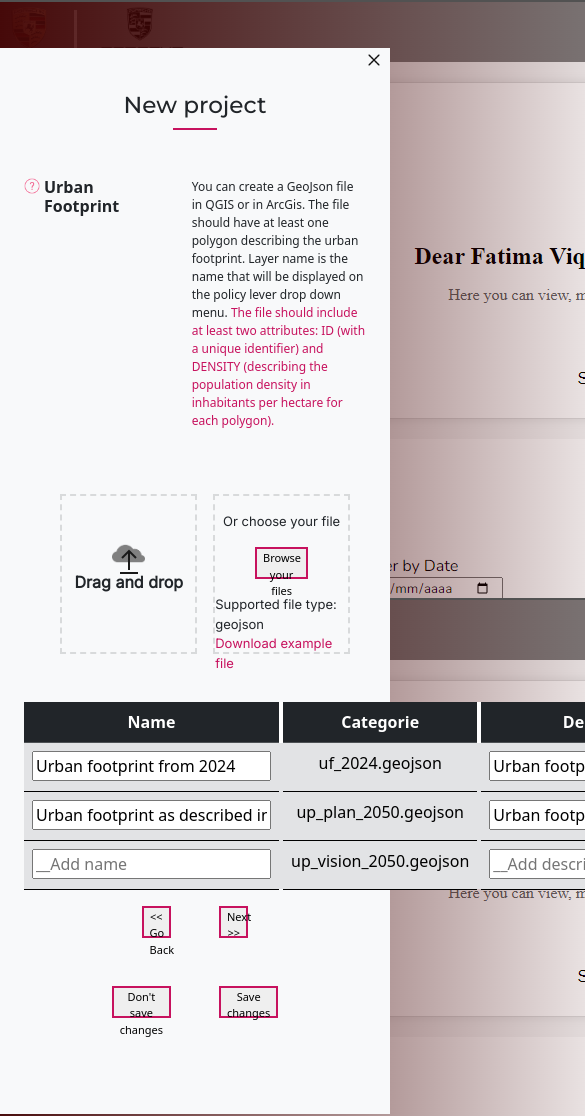
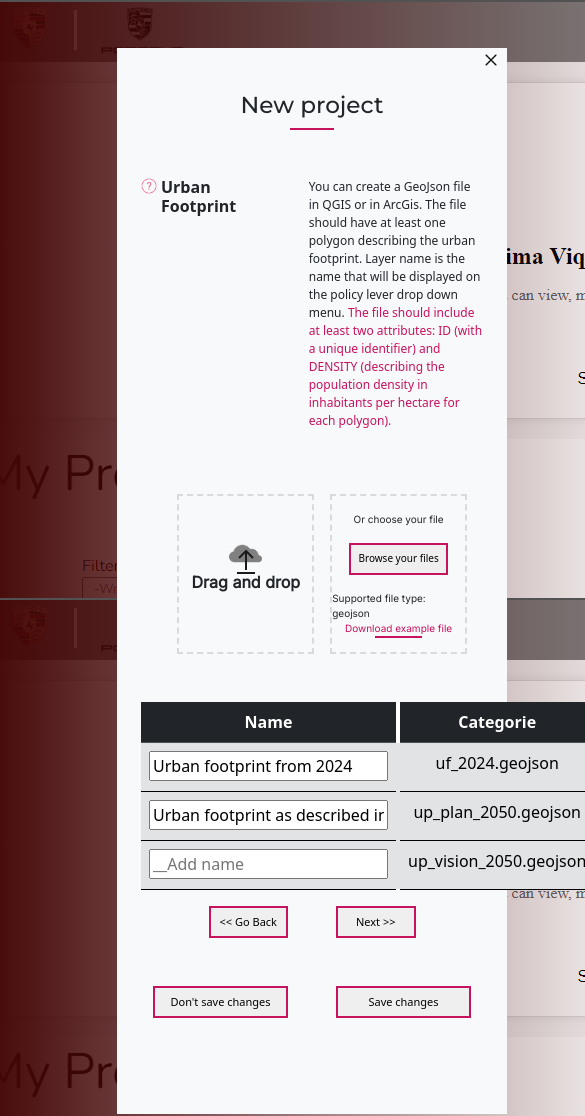
Before and after one commit to Mike3328/Muckup-Bootstrap, a plain HTML site: page Page15/index.html in a window 390 px wide. Shown: the top 1116 px of the page, 585 px wide, since content can reach past the window. Drawn offline with nearby package versions, Linux system fonts and the light colour scheme; a web font is replaced by a local one.

Commit message:
Add files via upload

```diff
--- a/Page15/index.html
+++ b/Page15/index.html
@@ -21,7 +21,7 @@
     <link href="https://fonts.googleapis.com/css2?family=Inter:ital,opsz@0,14..32;1,14..32&family=Montserrat:ital,wght@0,100..900;1,100..900&family=Quicksand:wght@300..700&family=Roboto:ital,wght@0,100;0,300;0,400;0,500;0,700;0,900;1,100;1,300;1,400;1,500;1,700;1,900&family=Rubik+Dirt&family=Share+Tech+Mono&display=swap" rel="stylesheet">
 </head>
 <body>
-    <div class="container bg-light mt-5">
+    <div class="container bg-light mt-5 con">
         <!--Header-->
         <div class="container-fluid d-flex justify-content-end ms-3 pt-1">
             <img class="cancel" src="../Src/cancel.png" alt="Cancel">
@@ -55,7 +55,7 @@
         </div>
 
         <!--Table-->
-        <div class="container pt-5">
+        <div class="container pt-5 tb">
             <table class="table text-center">
                 <thead>
                     <tr class="table-dark">
@@ -96,11 +96,11 @@
             </table>
 
             <!--Btns-->
-            <div class="container d-flex justify-content-center align-items-center w-50 btns1">
+            <div class="container d-flex justify-content-center align-items-center btns1">
                 <button class="me-5"><< Go Back</button>
                 <button>Next >></button>
             </div>
-            <div class="container d-flex justify-content-center align-items-center w-50 pt-5 btns2">
+            <div class="container d-flex justify-content-center align-items-center pt-5 btns2">
                 <button class="me-5 w-50">Don't save changes</button>
                 <button class="w-50">Save changes</button>
             </div>
--- a/Page15/style.css
+++ b/Page15/style.css
@@ -134,6 +134,33 @@ button {
     height: 2rem;
 }
 
+.btns1, .btns2 {
+    width: 50%;
+}
+
 .btns2 button {
     height: 2rem;
 }
+
+@media screen and (max-width: 760px ) {
+    .up .choose p {
+        font-size: 10px;
+    }
+
+    .up .choose button {
+        font-size: 10px;
+        width: 75%;
+    }
+
+    .btns1 button {
+        width: 25%;
+    }
+
+    .btns1, .btns2 {
+        width: 100%;
+    }
+
+    .con {
+        margin-left: 30%;
+    }
+}
```
